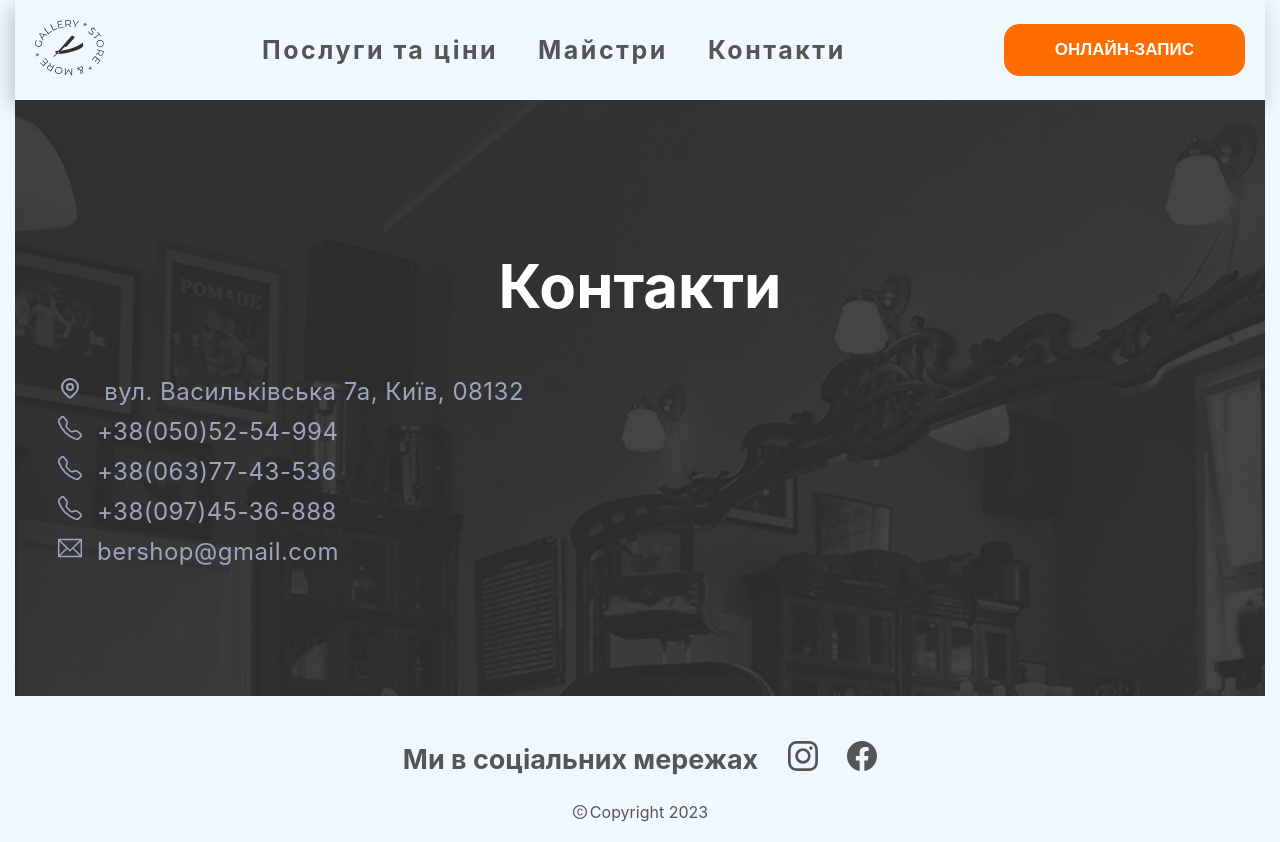
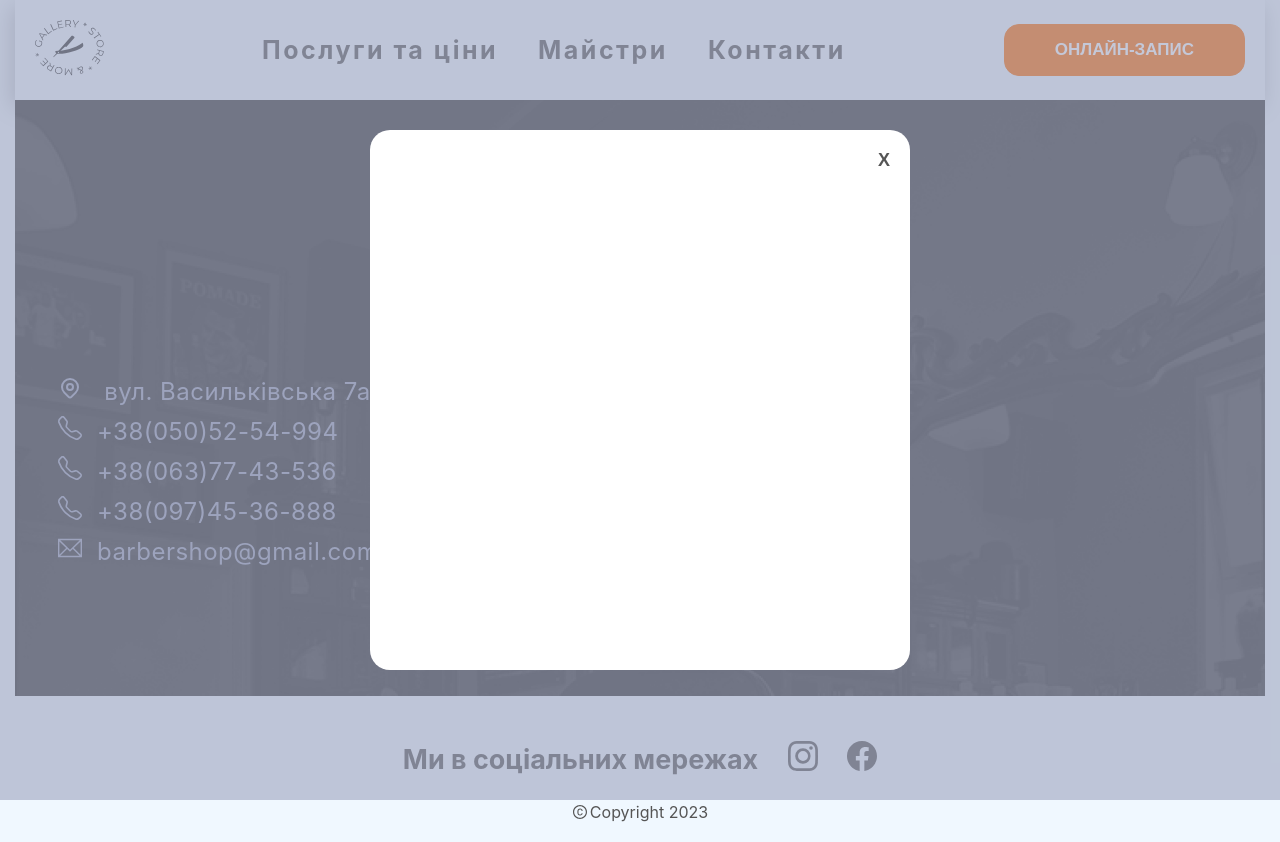
Before and after one commit to OllBond/barbershop, a React (Create React App) app: page /contacts in a window 1280 px wide. Both pictures are taken after a click on the button "ОНЛАЙН-ЗАПИС". Built offline with nearby package versions, Linux system fonts and the light colour scheme.

Commit message:
add modal-window

```diff
--- a/public/index.html
+++ b/public/index.html
@@ -28,6 +28,7 @@
   </head>
   <body>
     <noscript>You need to enable JavaScript to run this app.</noscript>
+    <div id="modal-root"></div>
     <div id="root"></div>
     <!--
       This HTML file is a template.
--- a/src/modules/ContactsList/ContactsList.jsx
+++ b/src/modules/ContactsList/ContactsList.jsx
@@ -26,7 +26,7 @@ const ContactsList = () => {
           </li>
           <li className={css.contactItem}>
             <Link></Link> <TfiEmail className={css.contactsIcon} />
-            bershop@gmail.com
+            barbershop@gmail.com
           </li>
         </ul>
       </section>
--- a/src/modules/NavBar/NavBar.jsx
+++ b/src/modules/NavBar/NavBar.jsx
@@ -1,12 +1,23 @@
 import { NavLink } from "react-router-dom";
+import { useState, useCallback } from "react";
 
 import LogoIcon from "../../icons/LogoIcon";
 import Navigation from "./Navigation/Navigation";
 import Button from "../../shared/components/Button/Button";
+import Modal from "../../shared/components/ModalWindow/ModalWindow";
 
 import css from "./navbar.module.css";
 
 const NavBar = () => {
+  const [showModal, setShowModal] = useState(false);
+
+  const openModal = useCallback(() => {
+    setShowModal(true);
+  }, []);
+
+  const closeModal = useCallback(() => {
+    setShowModal(false);
+  }, []);
   return (
     <>
       <header>
@@ -15,7 +26,8 @@ const NavBar = () => {
             <LogoIcon />
           </NavLink>
           <Navigation />
-          <Button text="ОНЛАЙН-ЗАПИС" />
+          <Button text="ОНЛАЙН-ЗАПИС" openModal={openModal} />
+          {showModal && <Modal close={closeModal} />}
         </div>
       </header>
     </>
--- a/src/shared/components/Button/Button.jsx
+++ b/src/shared/components/Button/Button.jsx
@@ -1,9 +1,11 @@
 import css from "./button.module.css";
 
-const Button = ({ text }) => {
+const Button = ({ text, openModal }) => {
   return (
     <div>
-      <button className={css.btn}>{text}</button>
+      <button className={css.btn} onClick={openModal}>
+        {text}
+      </button>
     </div>
   );
 };
--- /dev/null
+++ b/src/shared/components/ModalWindow/ModalWindow.jsx
@@ -0,0 +1,37 @@
+import { useEffect, useCallback } from "react";
+import { createPortal } from "react-dom";
+
+import css from "./modal-window.module.css";
+
+const modalRoot = document.querySelector("#modal-root");
+
+const Modal = ({ close, children }) => {
+  const closeModal = useCallback(
+    ({ target, currentTarget, code }) => {
+      if (target === currentTarget || code === "Escape") {
+        close();
+      }
+    },
+    [close]
+  );
+
+  useEffect(() => {
+    document.addEventListener("keydown", closeModal);
+
+    return () => document.removeEventListener("keydown", closeModal);
+  }, [closeModal]);
+
+  return createPortal(
+    <div className={css.overlay} onClick={closeModal}>
+      <div className={css.modal}>
+        <span className={css.close} onClick={close}>
+          X
+        </span>
+        {children}
+      </div>
+    </div>,
+    modalRoot
+  );
+};
+
+export default Modal;
--- /dev/null
+++ b/src/shared/components/ModalWindow/modal-window.module.css
@@ -0,0 +1,32 @@
+.overlay {
+  position: absolute;
+  top: 0;
+  left: 0;
+  right: 0;
+  bottom: 0;
+  background-color: var(--background-color-masters);
+  z-index: 999;
+}
+
+.modal {
+  padding: 20px;
+  border-radius: 20px;
+  background-color: #fff;
+  min-height: 500px;
+  min-width: 500px;
+  position: absolute;
+  top: 50%;
+  left: 50%;
+  transform: translate(-50%, -50%);
+}
+
+.close {
+  font-family: Arial, "Helvetica Neue", Helvetica, sans-serif;
+  color: var(--primary-text-color);
+  font-size: 18px;
+  font-weight: bold;
+  position: absolute;
+  top: 20px;
+  right: 20px;
+  cursor: pointer;
+}
```
